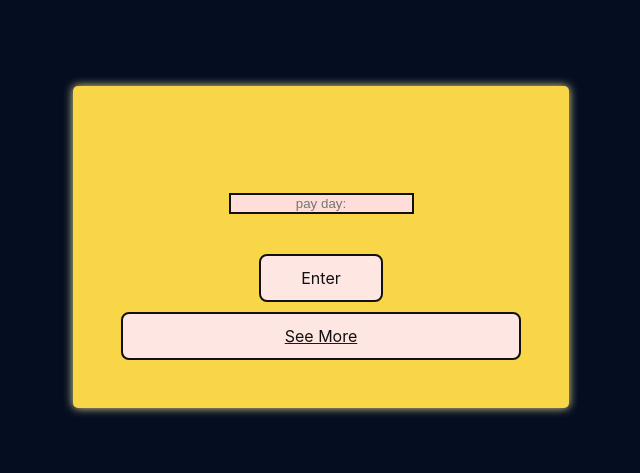
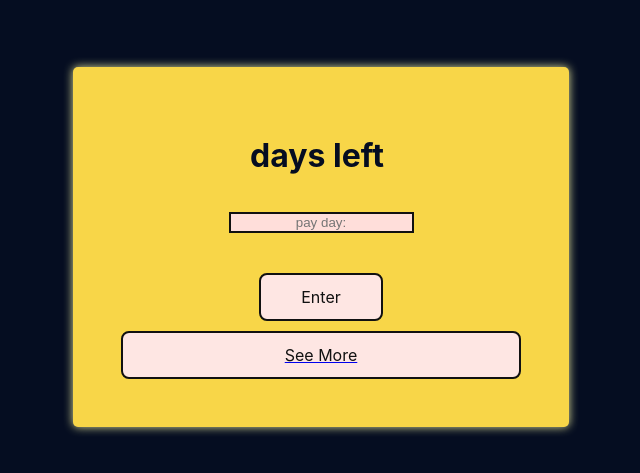
Before and after one commit to andreeabrindea/TillPayDay, a React (Create React App) app: page / in a window 1280 px wide. Shown: the part 153-626 px from the top of the page, without its empty margins (319-959 px from the left). Built offline with nearby package versions, Linux system fonts and the light colour scheme.

Commit message:
added Dockerfile

```diff
--- a/public/index.html
+++ b/public/index.html
@@ -24,7 +24,7 @@
       work correctly both with client-side routing and a non-root public URL.
       Learn how to configure a non-root public URL by running `npm run build`.
     -->
-    <title>React App</title>
+    <title>Till Pay Day</title>
   </head>
   <body>
     <noscript>You need to enable JavaScript to run this app.</noscript>
--- a/src/how_much/HowMuch.js
+++ b/src/how_much/HowMuch.js
@@ -41,7 +41,7 @@ function HowMuch() {
   return (
     <div className="body">
       <div className="until">
-        <h1 className="until_numeric">{data.days_left}</h1>
+        <h1 className="until_numeric">{data.days_left} days left</h1>
         <div className="until_date">{data.next_pay_day}</div>
         <div className="user_input">
           <form onSubmit={handleSubmit}>
```
Also changed, not shown: 1 other file (tests, documents, lock files or other folders).
